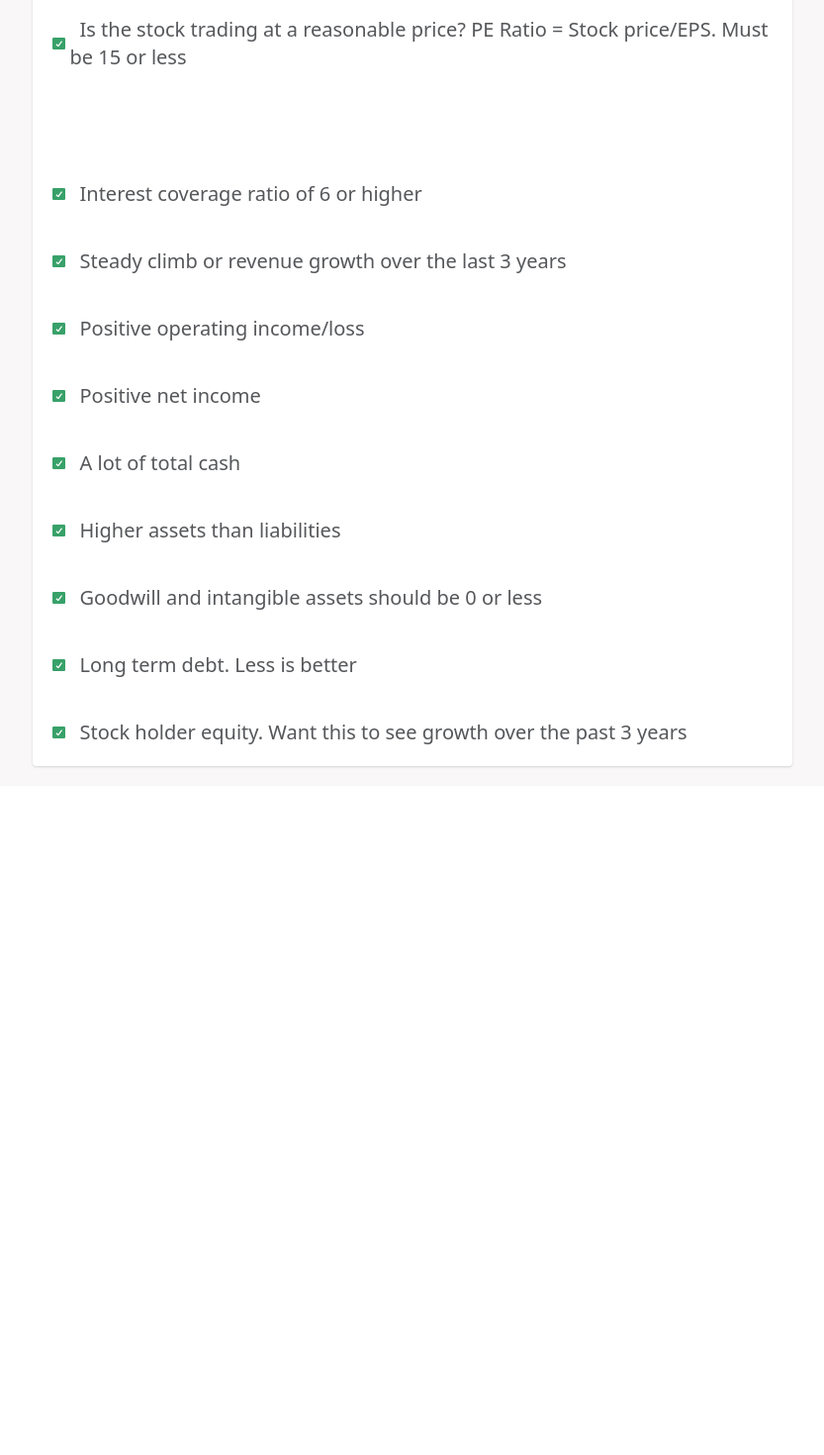
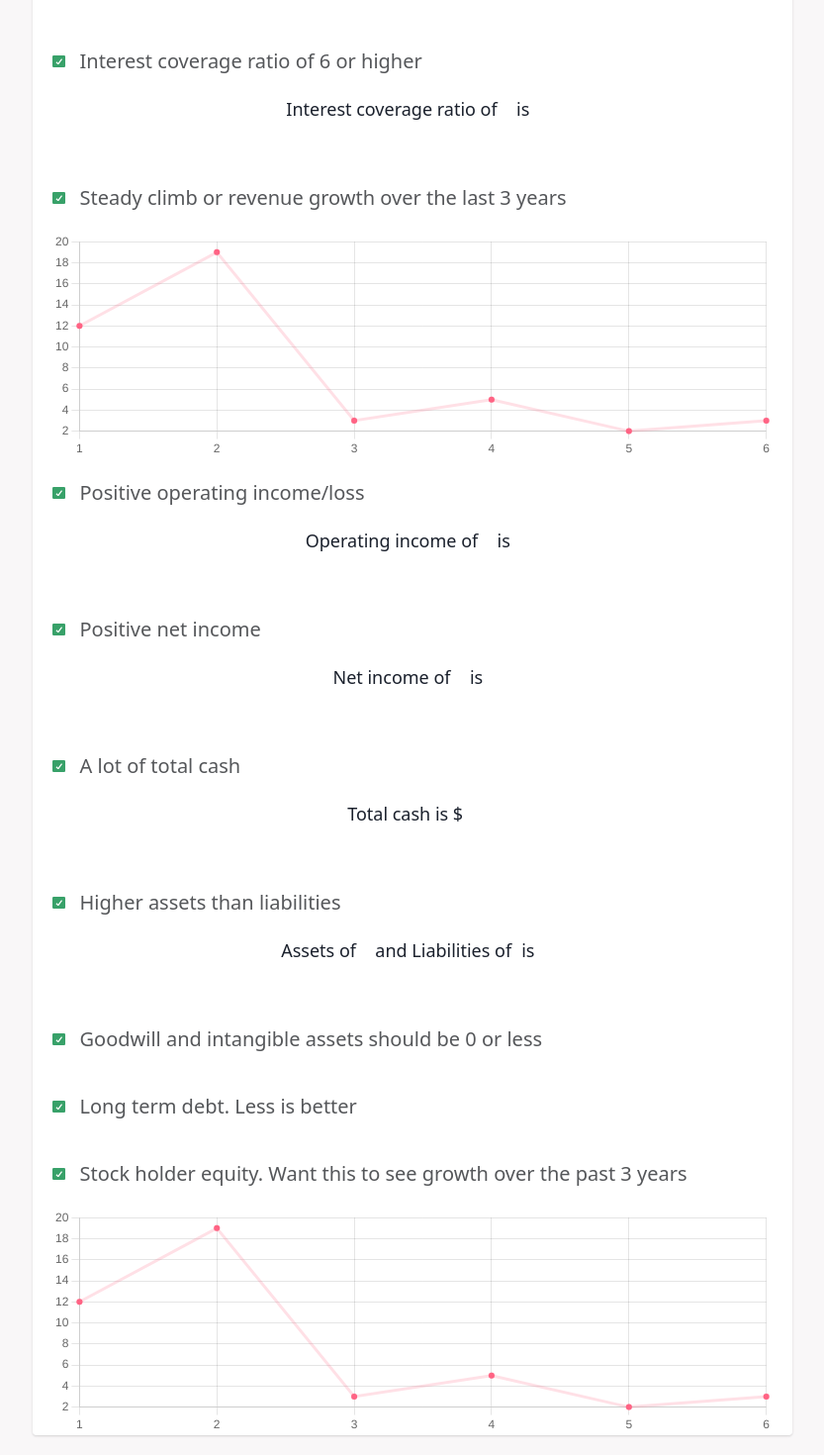
Before and after one commit to marvincayetano/quickdiligence, a Next.js app in the folder client/: page /1 in a window 1280 px wide. Shown: the part 793-2263 px from the top of the page at 99% size, without its empty margins (223-1056 px from the left). Before the commit the page ends 1587 px from the top, so only its background shows below. Built offline with nearby package versions, Linux system fonts and the light colour scheme.

Commit message:
🔥 Chore: Non graph client result

```diff
--- a/client/src/components/ResultContainer.tsx
+++ b/client/src/components/ResultContainer.tsx
@@ -1,18 +1,26 @@
-import React from 'react'
-import styled from 'styled-components';
+import React from "react";
+import styled from "styled-components";
 
 export const ResultContainer: React.FC = ({ children }) => {
-        return (
-                <Result__Container>
-                    {children}
-                </Result__Container>
-        );
-}
+  return <Result__Container>{children}</Result__Container>;
+};
 
 const Result__Container = styled.div`
-    display: flex;
-    justify-content: center;
-    align-items: center;
-    height: 3rem;
-    margin-bottom: 4rem;
+  display: flex;
+  justify-content: center;
+  align-items: center;
+  height: 3rem;
+  margin-bottom: 4rem;
+
+  p {
+    padding-right: 1rem;
+    font-size: "2rem";
+    font-weight: 600;
+  }
+
+  span {
+    font-size: 1.3rem;
+    padding-left: 0.5rem;
+    padding-right: 0.5rem;
+  }
 `;
--- a/client/src/pages/[symbol].tsx
+++ b/client/src/pages/[symbol].tsx
@@ -20,27 +20,27 @@ import { ResultContainer } from "../components/ResultContainer";
 
 interface AnalyzedData {
   EPS: {
-        data: [number]
-        isPositiveNumber: boolean
-        isIncreasing: boolean
-      },
-      PERatio: { data: [number], isUndervalued: boolean, isOverValued: boolean },
-      IRatio: { data: [number], isSixHigher: boolean },
+    data: [number];
+    isPositiveNumber: boolean;
+    isIncreasing: boolean;
+  };
+  PERatio: { data: [number]; isUndervalued: boolean; isOverValued: boolean };
+  IRatio: { data: [number]; isSixHigher: boolean; isOneToSix: boolean };
   RGrowth: {
-        data: [string]
-        isIncreasing: boolean
-      },
-      IncomeLoss: { data: string, isNegative: boolean },
-      PnetIncome: { data: string, isPositive: boolean },
-      TotalCash: { data: string },
+    data: [string];
+    isIncreasing: boolean;
+  };
+  IncomeLoss: { data: string; isNegative: boolean };
+  PnetIncome: { data: string; isPositive: boolean };
+  TotalCash: { data: string };
   TotalAssets: {
-        data: { assets: string, liabilities: string },
-        isPositiveAL: boolean
-      },
+    data: { assets: string; liabilities: string };
+    isPositiveAL: boolean;
+  };
   SHEquity: {
-        data: [string],
-        isIncreasing: boolean
-      }
+    data: [string];
+    isIncreasing: boolean;
+  };
 }
 
 interface SymbolProps {
@@ -123,11 +123,12 @@ const Symbol: React.FC<SymbolProps> = ({ foundStock }) => {
         },
       })
       .then((res) => {
-        console.log(res);
         setAnalyzedData(res.data);
+        Nprogress.done();
       })
       .catch((err) => {
         console.log(err);
+        Nprogress.done();
       });
   };
 
@@ -168,7 +169,12 @@ const Symbol: React.FC<SymbolProps> = ({ foundStock }) => {
             setCurrentOptions={setCurrentOptions}
           />
           <Box p="0 2rem">
-            <Line type="Line" data={eps_data} options={eps_linechart_options} />
+            <Line
+              type="Line"
+              height={95}
+              data={eps_data}
+              options={eps_linechart_options}
+            />
           </Box>
           <CheckBox
             name="ROI"
@@ -189,21 +195,18 @@ const Symbol: React.FC<SymbolProps> = ({ foundStock }) => {
             setCurrentOptions={setCurrentOptions}
           />
           <ResultContainer>
-                  <div>
-                      <span style={{ paddingRight: "1rem", fontSize: "2rem", fontWeight: 400 }}>
-                        {
-                            analyzedData && analyzedData.PERatio.data
-                        }
-                      </span>
+            PE Ratio of &nbsp;
+            <p>{analyzedData && ` x${analyzedData.PERatio.data}`}</p>
+            is &nbsp;
             {
               // TODO: Remove after test && There should always be data
-                        analyzedData && (
-                            analyzedData.PERatio.isOverValued?
-                            <Badge style={{ fontSize: "1.3rem" }} colorScheme="red">Overvalued</Badge> :
-                            <Badge style={{ fontSize: "1.3rem" }} colorScheme="green">Good</Badge>
-                        )
+              analyzedData &&
+                (analyzedData.PERatio.isOverValued ? (
+                  <Badge colorScheme="red">Overvalued</Badge>
+                ) : (
+                  <Badge colorScheme="green">Good</Badge>
+                ))
             }
-                  </div>
           </ResultContainer>
           <CheckBox
             name="IRATIO"
@@ -211,36 +214,110 @@ const Symbol: React.FC<SymbolProps> = ({ foundStock }) => {
             currentOptions={currentOptions}
             setCurrentOptions={setCurrentOptions}
           />
+          <ResultContainer>
+            Interest coverage ratio of &nbsp;
+            <p>{analyzedData && `${analyzedData.IRatio.data}`}</p>
+            is &nbsp;
+            {
+              // TODO: Remove after test && There should always be data
+              analyzedData &&
+                (analyzedData.IRatio.isSixHigher ? (
+                  <Badge colorScheme="green">Very Good</Badge>
+                ) : analyzedData.IRatio.isOneToSix ? (
+                  <Badge colorScheme="yellow">Good</Badge>
+                ) : (
+                  <Badge colorScheme="green">Bad</Badge>
+                ))
+            }
+          </ResultContainer>
           <CheckBox
             name="RGROWTH"
             description="Steady climb or revenue growth over the last 3 years"
             currentOptions={currentOptions}
             setCurrentOptions={setCurrentOptions}
           />
+          <Box p="0 2rem">
+            <Line
+              type="Line"
+              height={95}
+              data={eps_data}
+              options={eps_linechart_options}
+            />
+          </Box>
           <CheckBox
             name="INCOMELOSS"
             description="Positive operating income/loss"
             currentOptions={currentOptions}
             setCurrentOptions={setCurrentOptions}
           />
+          <ResultContainer>
+            Operating income of &nbsp;
+            <p>{analyzedData && `${analyzedData.IncomeLoss.data}`}</p>
+            is &nbsp;
+            {
+              // TODO: Remove after test && There should always be data
+              analyzedData &&
+                (analyzedData.IncomeLoss.isNegative ? (
+                  <Badge colorScheme="red">Bad</Badge>
+                ) : (
+                  <Badge colorScheme="green">Good</Badge>
+                ))
+            }
+          </ResultContainer>
           <CheckBox
             name="PNETINCOME"
             description="Positive net income"
             currentOptions={currentOptions}
             setCurrentOptions={setCurrentOptions}
           />
+          <ResultContainer>
+            Net income of &nbsp;
+            <p>{analyzedData && `${analyzedData.PnetIncome.data}`}</p>
+            is &nbsp;
+            {
+              // TODO: Remove after test && There should always be data
+              analyzedData &&
+                (analyzedData.PnetIncome.isPositive ? (
+                  <Badge colorScheme="green">Good</Badge>
+                ) : (
+                  <Badge colorScheme="red">Bad</Badge>
+                ))
+            }
+          </ResultContainer>
           <CheckBox
             name="CASH"
             description="A lot of total cash"
             currentOptions={currentOptions}
             setCurrentOptions={setCurrentOptions}
           />
+          <ResultContainer>
+            Total cash is $&nbsp;
+            <p>{analyzedData && `${analyzedData.TotalCash.data}`}</p>
+          </ResultContainer>
           <CheckBox
             name="AL"
             description="Higher assets than liabilities"
             currentOptions={currentOptions}
             setCurrentOptions={setCurrentOptions}
           />
+          <ResultContainer>
+            Assets of &nbsp;
+            <p>{analyzedData && `${analyzedData.TotalAssets.data.assets}`}</p>
+            and Liabilities of
+            <p>
+              {analyzedData && `${analyzedData.TotalAssets.data.liabilities}`}
+            </p>
+            is &nbsp;
+            {
+              // TODO: Remove after test && There should always be data
+              analyzedData &&
+                (analyzedData.TotalAssets.isPositiveAL ? (
+                  <Badge colorScheme="green">Good</Badge>
+                ) : (
+                  <Badge colorScheme="red">Bad</Badge>
+                ))
+            }
+          </ResultContainer>
           <CheckBox
             name="GWIA"
             description="Goodwill and intangible assets should be 0 or less"
@@ -259,6 +336,14 @@ const Symbol: React.FC<SymbolProps> = ({ foundStock }) => {
             currentOptions={currentOptions}
             setCurrentOptions={setCurrentOptions}
           />
+          <Box p="0 2rem">
+            <Line
+              type="Line"
+              height={95}
+              data={eps_data}
+              options={eps_linechart_options}
+            />
+          </Box>
         </Index__optionsTable>
       </Index__optionsContainer>
     </Layout>
```
Also changed, not shown: 1 other file (tests, documents, lock files or other folders). Lines whose indentation alone changed are shown as unchanged.
